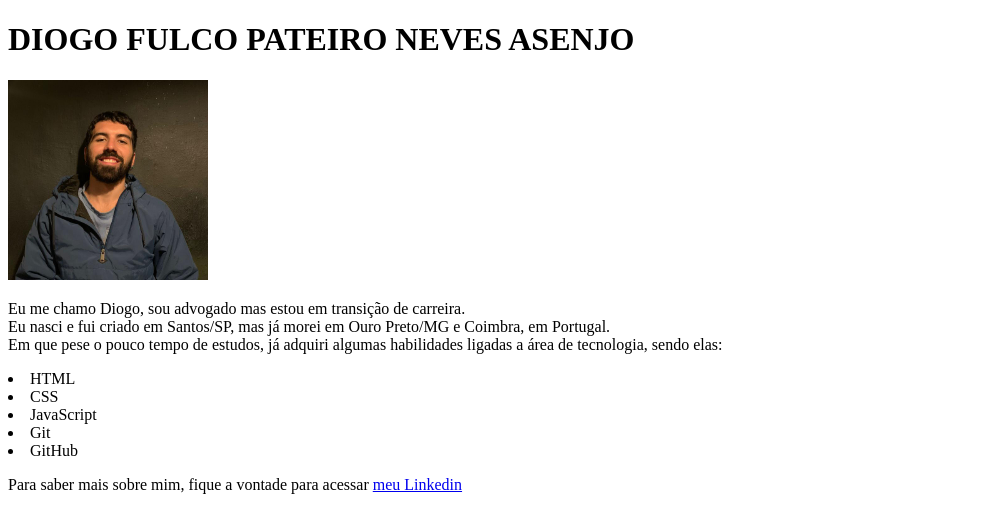
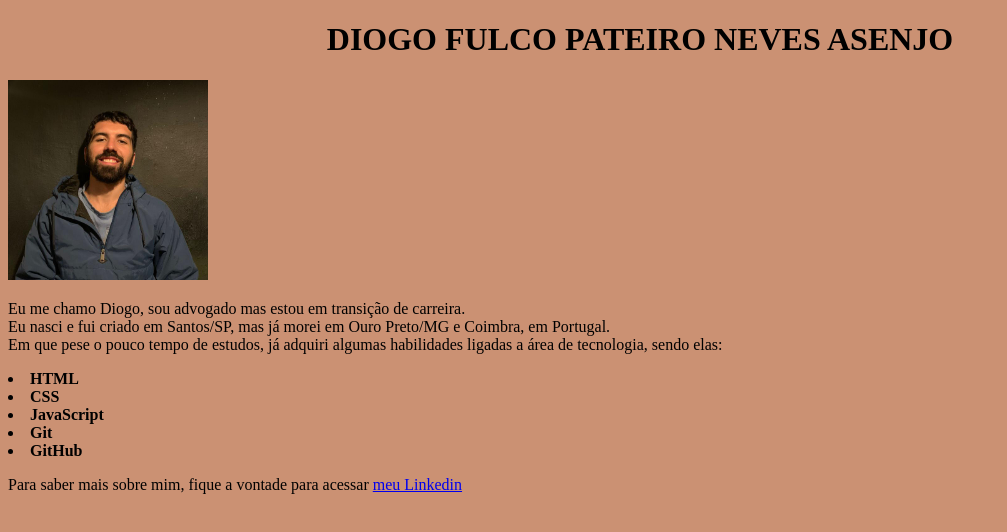
Before and after one commit to DiogoAsenjo/DiogoAsenjo.github.io, a plain HTML site: page index.html in a window 1280 px wide. Shown: the whole page, without its empty margins (0-1007 px from the left). Drawn offline with Linux system fonts and the light colour scheme.

Commit message:
Colocando cores e estilizando o portfolio

```diff
--- a/index.html
+++ b/index.html
@@ -5,17 +5,19 @@
     <meta http-equiv="X-UA-Compatible" content="IE=edge">
     <meta name="viewport" content="width=device-width, initial-scale=1.0">
     <title>Portfolio WEB</title>
+    <link rel="stylesheet" type="text/css" href="style.css">
+    <style></style>
 </head>
 <body>
-    <h1><strong>DIOGO FULCO PATEIRO NEVES ASENJO</strong></h1>
-    <img src="fotoPerfil.jpg" width="200px" alt="">
+    <h1 id="name"><strong>DIOGO FULCO PATEIRO NEVES ASENJO</strong></h1>
+    <img id="profile-picture" src="fotoPerfil.jpg" width="200px" alt="Foto minha sorrindo">
     <p>Eu me chamo Diogo, sou advogado mas estou em transição de carreira.<br> Eu nasci e fui criado em Santos/SP, mas já morei em Ouro Preto/MG e Coimbra, em Portugal.<br> Em que pese o pouco tempo de estudos, já adquiri algumas habilidades ligadas a área de tecnologia, sendo elas:</p>
     <ul></ul>
-    <li>HTML</li>
-    <li>CSS</li>
-    <li>JavaScript</li>
-    <li>Git</li>
-    <li>GitHub</li>
+    <li class="list">HTML</li>
+    <li class="list">CSS</li>
+    <li class="list">JavaScript</li>
+    <li class="list">Git</li>
+    <li class="list">GitHub</li>
     <p>Para saber mais sobre mim, fique a vontade para acessar <a href="https://www.linkedin.com/in/diogo-asenjo-457991214/" target="_blank">meu Linkedin</a></p>
 </body>
 </html>
--- /dev/null
+++ b/style.css
@@ -0,0 +1,15 @@
+body {
+    background-color: #CB9173;
+}
+
+#name {
+    text-align: center;
+}
+
+.list {
+    font-weight: bold;
+}
+
+.profile-picture {
+    text-align: center;
+}
```
